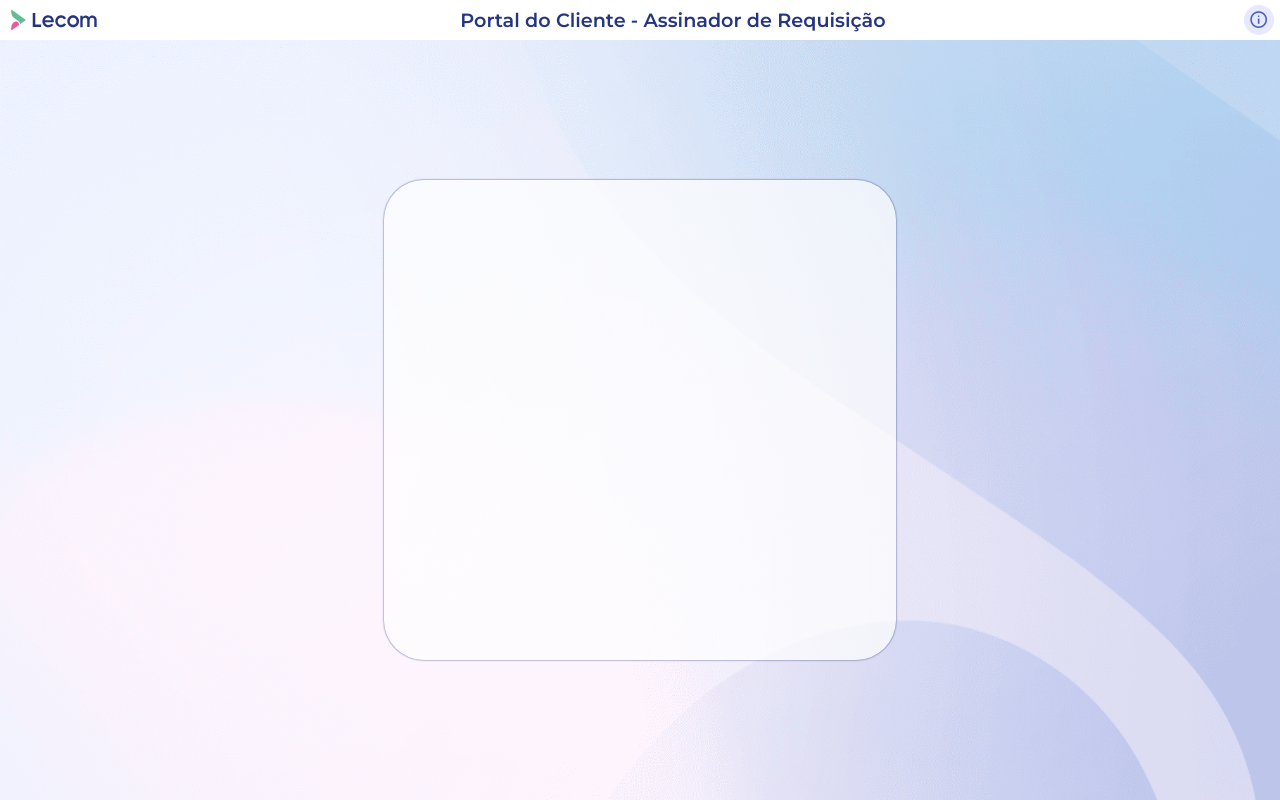
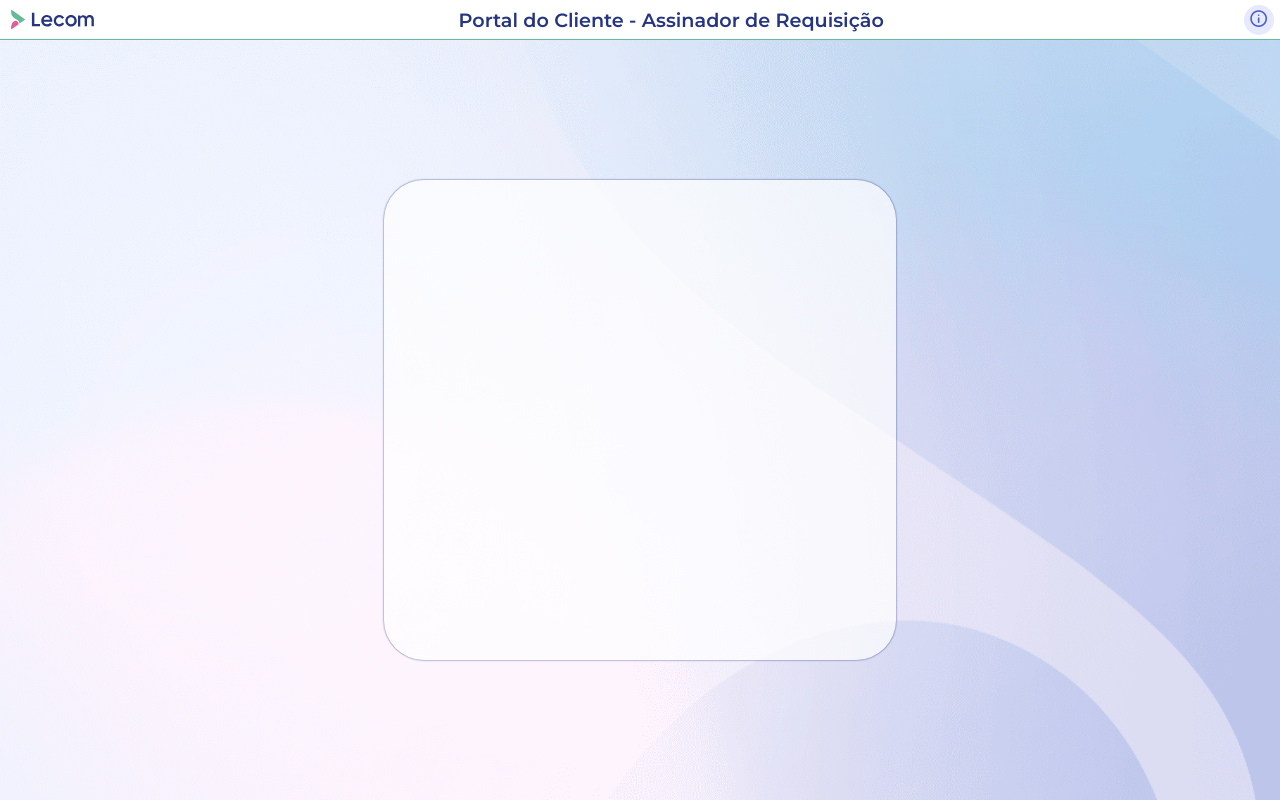
Before and after one commit to fgandraf/app_signerfront, a plain HTML site: page index.html in a window 1280 px wide. Drawn offline with nearby package versions, Linux system fonts and the light colour scheme.

Commit message:
header border

```diff
--- a/styles.css
+++ b/styles.css
@@ -13,6 +13,7 @@
     align-items: center;
     justify-content: space-between;
     height: 5vh;
+    border-bottom: 1px solid #66bc99;
 
     img{height: 100%;}
 
```
